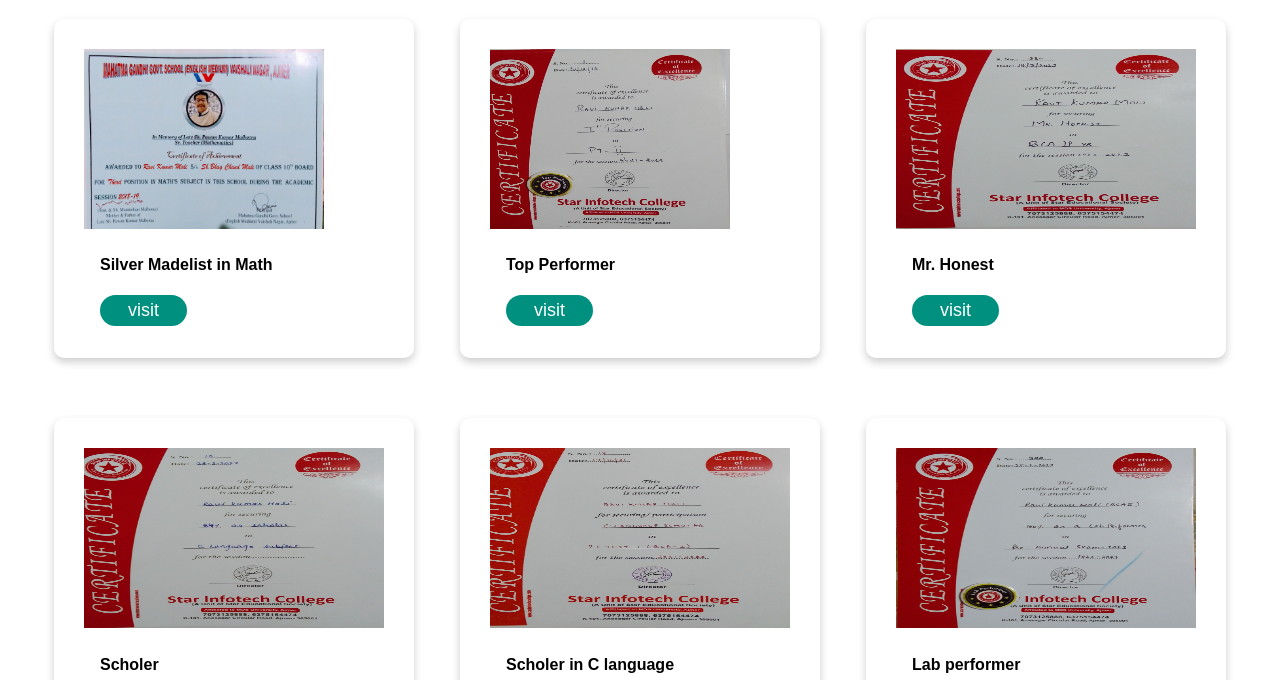
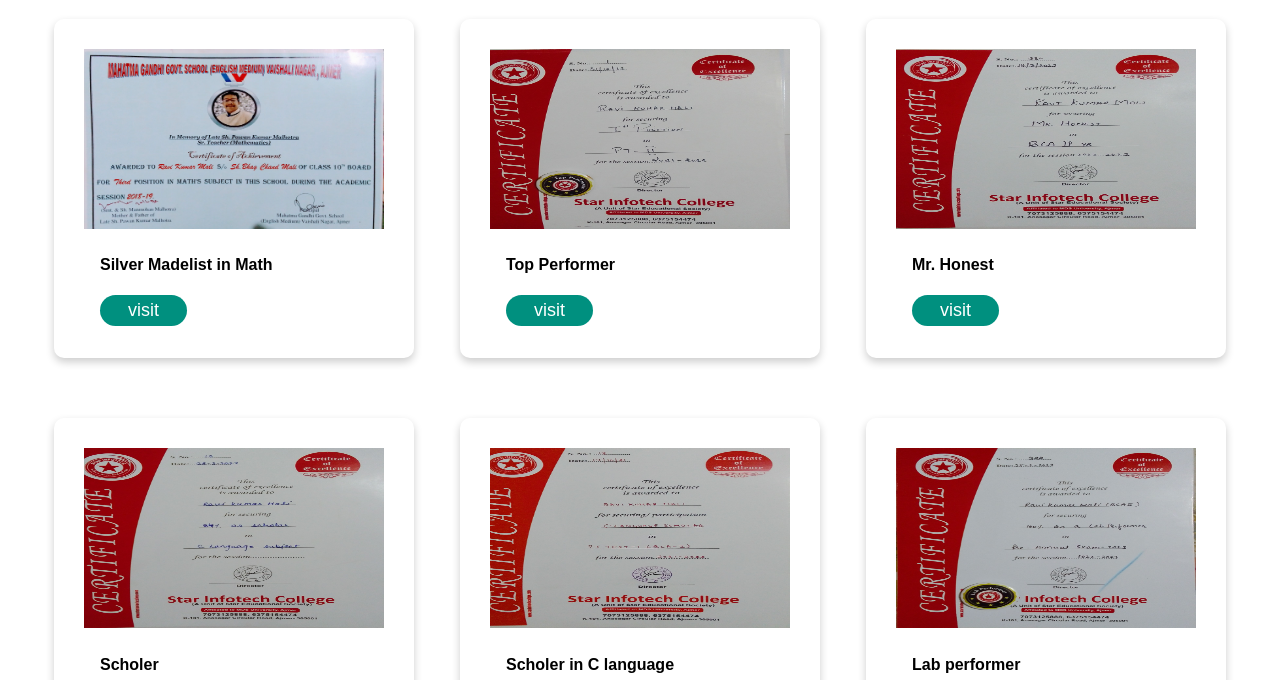
Before and after one commit to ravi-innovate/papers, a plain HTML site: page index.html in a window 1280 px wide. Shown: the part 120-800 px from the top of the page. Drawn offline with Linux system fonts and the light colour scheme.

Commit message:
Update index.html

```diff
--- a/index.html
+++ b/index.html
@@ -76,7 +76,7 @@
     <div class="superBox">
         <h1  style="width: 90%;"> CERTIFICATES </h1>
         <div class="card">
-            <img src="./photo/silverm.jpg" alt="Avatar">
+            <img src="./photo/silverm.jpg" alt="Avatar" style="width:100%">
             <div class="container">
                 <h4><b>Silver Madelist in Math</b></h4>
                 <a href="./photo/silverm.jpg" target="_blank"><button> visit </button></a>
@@ -84,7 +84,7 @@
         </div>
 
         <div class="card">
-            <img src="./photo/top.jpg" alt="Avatar">
+            <img src="./photo/top.jpg" alt="Avatar" style="width:100%">
             <div class="container">
                 <h4><b>Top Performer</b></h4>
                 <a href="./photo/top.jpg" target="_blank"><button> visit </button></a>
```
